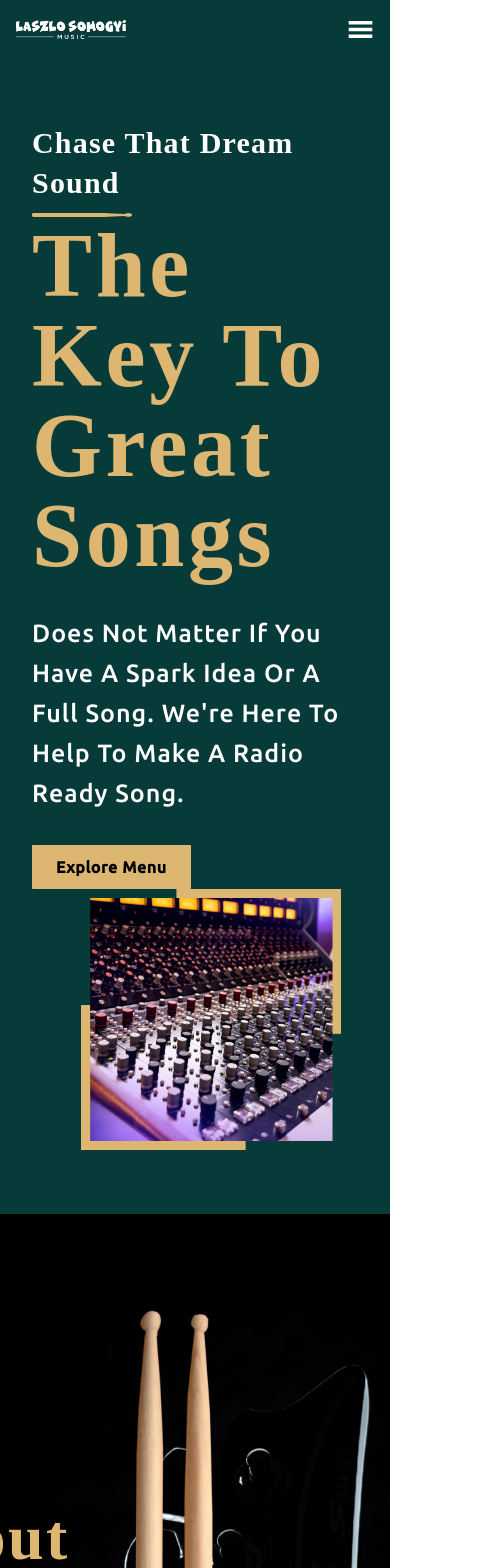
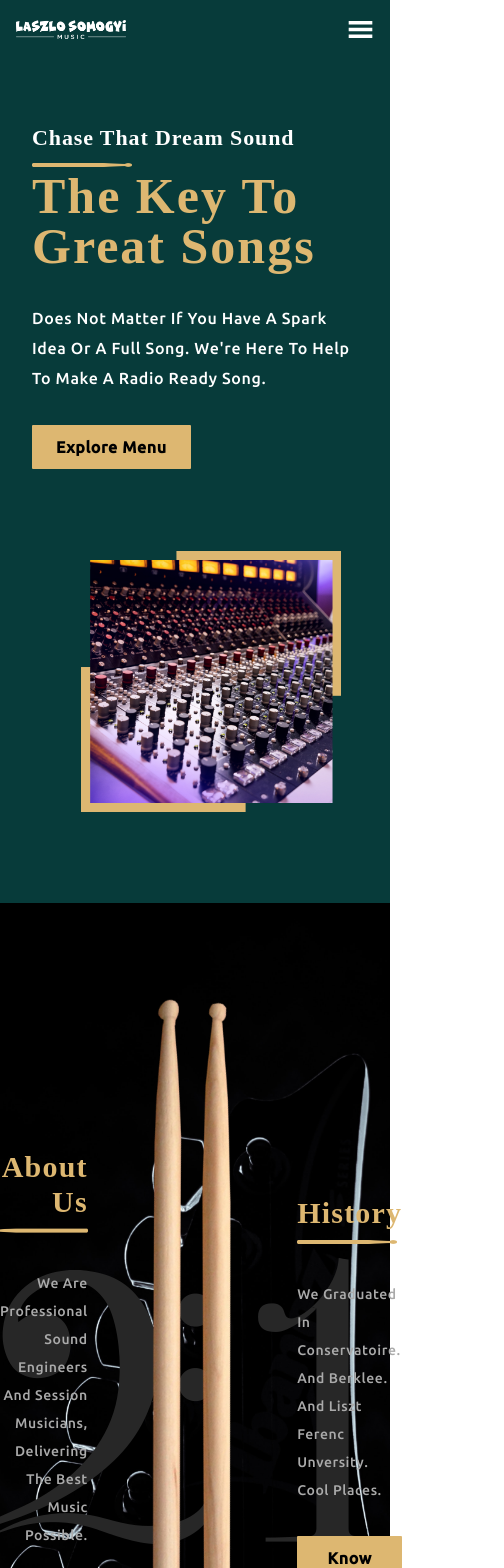
Before and after one commit to laszlosomogyimusic/Low-Fat-Bass, a React (Create React App) app: page / in a window 390 px wide. Shown: the top 1568 px of the page, 504 px wide, since content can reach past the window. Built offline with nearby package versions, Linux system fonts and the light colour scheme.

Commit message:
Article responsiveness

```diff
--- a/src/App.css
+++ b/src/App.css
@@ -105,7 +105,3 @@
     padding: 4rem 2rem;
   }
 }
-
-@media screen and (max-width: 450px) {
-
-}
--- a/src/components/Article/Article.css
+++ b/src/components/Article/Article.css
@@ -56,7 +56,7 @@
 .article__title {
   font-family: var(--font-header);
   color: var(--ecru);
-  font-size: 64px;
+  font-size: 58px;
   line-height: 83.2px;
   letter-spacing: 0.04em;
   text-transform: capitalize;
@@ -65,7 +65,7 @@
 .article__title--large {
   font-family: var(--font-header);
   color: var(--ecru);
-  font-size: 90px;
+  font-size: 86px;
   line-height: 90px;
   letter-spacing: 0.04em;
   text-transform: capitalize;
@@ -79,7 +79,7 @@
   letter-spacing: 0.04em;
   text-transform: capitalize;
   line-height: 28px;
-  font-size: 15px;
+  font-size: 19px;
   margin: 2rem 0rem;
 }
 
@@ -90,7 +90,7 @@
   letter-spacing: 0.04em;
   text-transform: capitalize;
   line-height: 40px;
-  font-size: 25px;
+  font-size: 27px;
   margin: 2rem 0rem;
 }
 
@@ -108,3 +108,93 @@
     outline: none;
     cursor: pointer;
 }
+
+@media screen and (max-width: 1150px) {
+  .app__wrapper {
+    flex-direction: column;
+  }
+
+  .app__wrapper_img {
+    margin: 5rem 0 0 0;
+  }
+
+  .app__wrapper_img-reverse {
+    margin: 0 0 5rem 0;
+  }
+
+  .app__wrapper_img img {
+    width: 100%;
+  }
+}
+
+@media screen and (max-width: 850px) {
+
+  .article__title--large {
+    font-size: 70px;
+    line-height: 70px;
+  }
+
+  .article__subtitle--large {
+    line-height: 40px;
+    font-size: 26px;
+  }
+
+  .article__text--large {
+    line-height: 30px;
+    font-size: 20px;
+  }
+
+  .article__title {
+    font-size: 45px;
+    line-height: 55px;
+  }
+
+  .article__subtitle {
+    line-height: 29.9px;
+    font-size: 20px;
+  }
+
+  .article__text {
+    line-height: 28px;
+    font-size: 15px;
+  }
+}
+
+@media screen and (max-width: 650px) {
+  .app__section {
+    padding: 4rem 2rem;
+  }
+
+}
+
+@media screen and (max-width: 450px) {
+  .article__title--large {
+    font-size: 50px;
+    line-height: 50px;
+  }
+
+  .article__subtitle--large {
+    line-height: 30px;
+    font-size: 22px;
+  }
+
+  .article__text--large {
+    line-height: 30px;
+    font-size: 16px;
+  }
+
+  .article__title {
+    font-size: 30px;
+    line-height: 35px;
+  }
+
+  .article__subtitle {
+    line-height: 22px;
+    font-size: 18px;
+  }
+
+  .article__text {
+    line-height: 28px;
+    font-size: 14px;
+  }
+}
```
